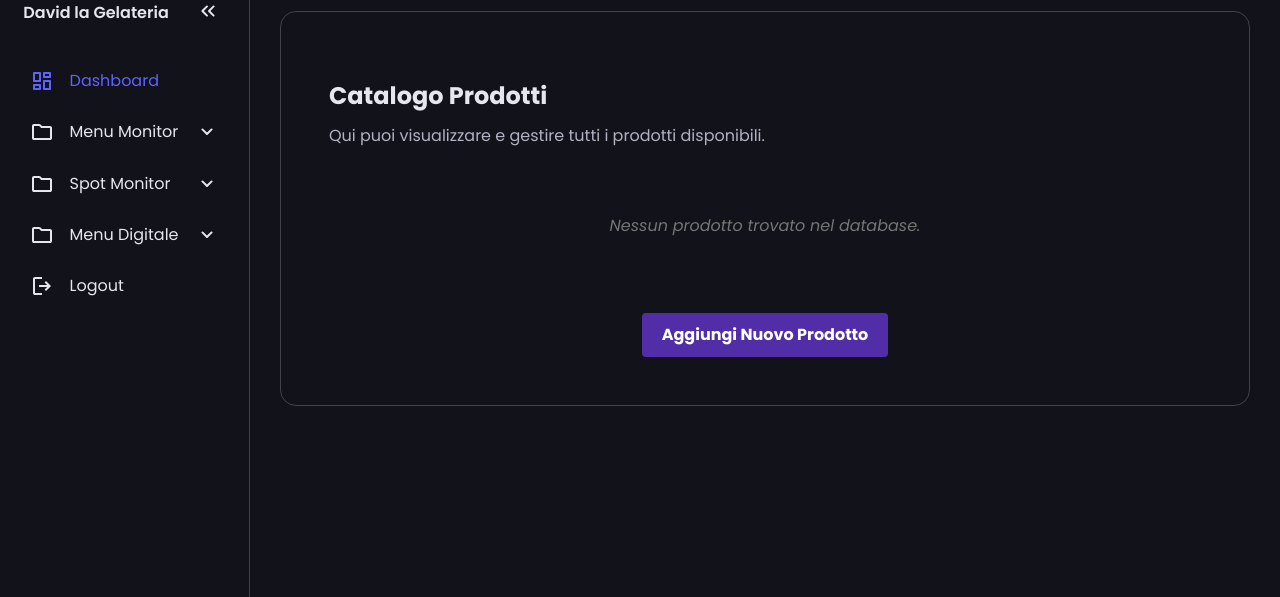
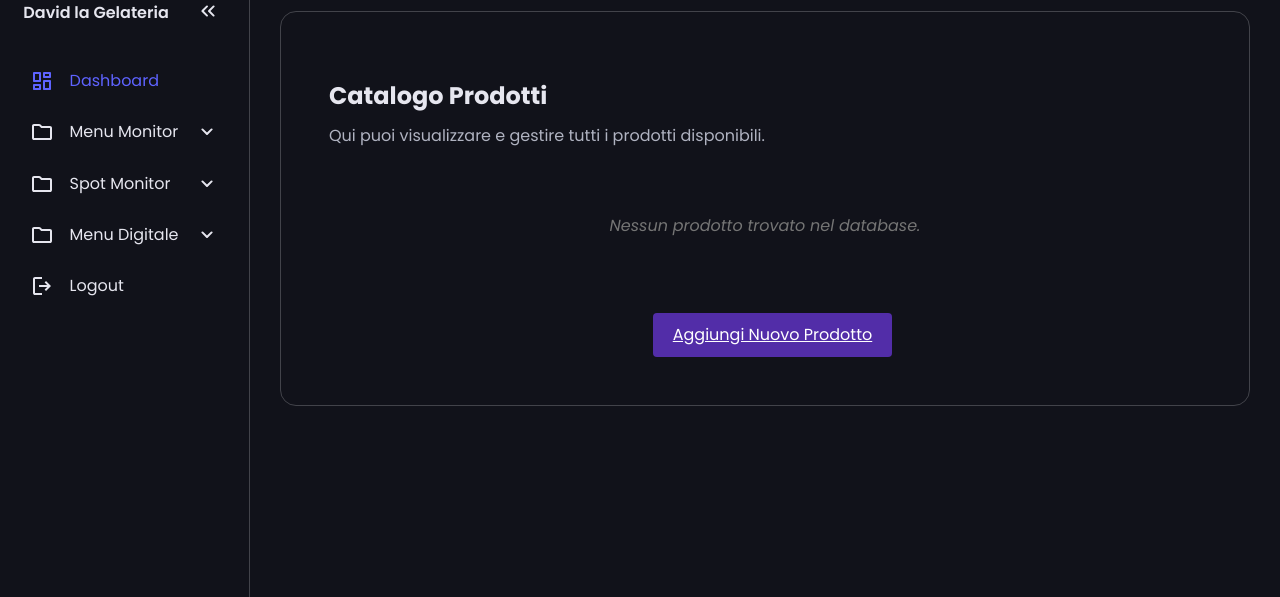
Before and after one commit to IacopoLibero/gestionale-gelateria, a PHP site: page /admin/front-end/php/schermo/catalogo_prodotti.php in a window 1280 px wide. Shown: the part 19-616 px from the top of the page. Run offline with PHP 8.4, Linux system fonts and the light colour scheme; the visitor is signed in with stand-in values (Sample User, id 1); data that the repository does not hold is empty.

Commit message:
button style

```diff
--- a/admin/front-end/php/schermo/catalogo_prodotti.php
+++ b/admin/front-end/php/schermo/catalogo_prodotti.php
@@ -119,7 +119,7 @@ $result = $conn->query($sql);
       </div>
 
       <div class="actions">
-        <a href="new_prodouct.php" class="btn add-btn">
+        <a href="new_prodouct.php" class="submit-button">
           <span class="button_top">Aggiungi Nuovo Prodotto</span>
         </a>
       </div>
```
